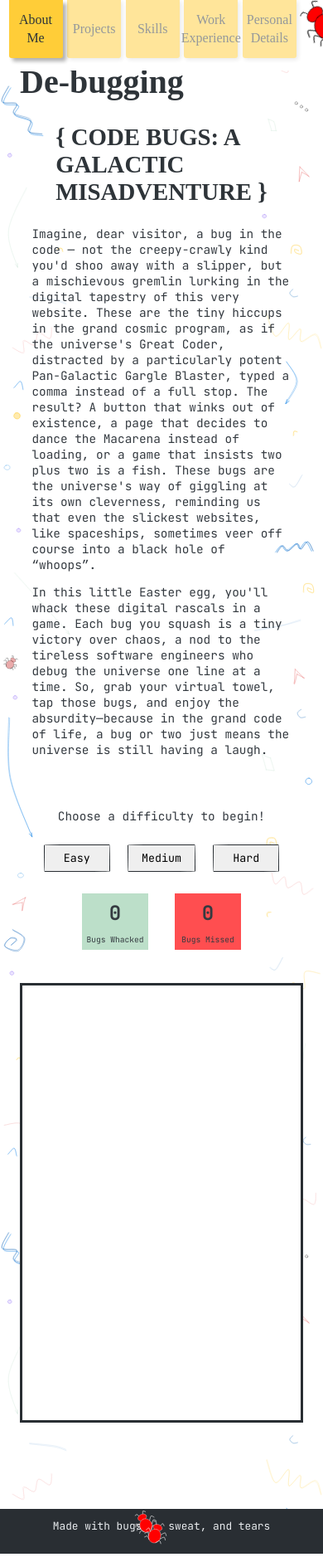
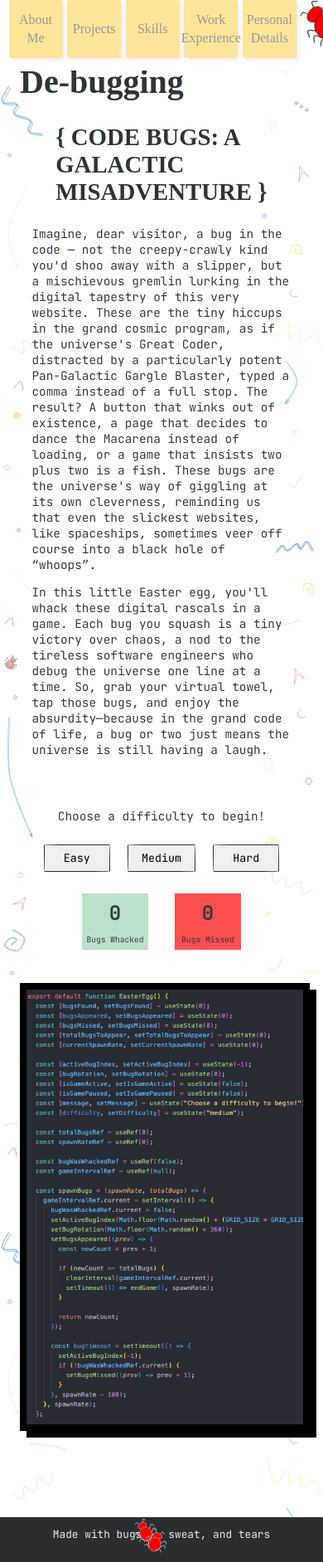
Before and after one commit to Natia-bit/personal-website, a Next.js app: page /easter-egg in a window 390 px wide. Shown: the whole page at 83% size. Built offline with nearby package versions, Linux system fonts and the light colour scheme; a web font is replaced by a local one.

Commit message:
added background to whack a bug and minor improvements (#4)

```diff
--- a/src/app/easter-egg/page.js
+++ b/src/app/easter-egg/page.js
@@ -165,7 +165,7 @@ export default function EasterEgg() {
                       className={styles.bugBounceIn}
                       style={{ transform: `rotate(${bugRotation}deg)` }}
                     >
-                      <Bug width={40} height={40} />
+                      <Bug width={40} height={40} outline="white" />
                     </div>
                   )}
                 </div>
@@ -226,88 +226,6 @@ export default function EasterEgg() {
             </div>
           </div>
         </div>
-        {/*
-        <div className={styles.gamePanel}>
-          <div className={styles.scoreBoard}>
-            <div className={styles.scoreText}>
-              Bugs Whacked:
-              <span className={styles.scoreFound}> {bugsFound}</span>
-            </div>
-            <div className={styles.scoreText}>
-              Bugs Missed:
-              <span className={styles.scoreMissed}> {bugsMissed}</span>
-            </div>
-          </div>
-
-          <div>
-            {!isGameActive ? (
-              <div className={styles.messageSection}>
-                <p className={styles.messageText}>{message}</p>
-                <div className={styles.buttonGroup}>
-                  {Object.keys(DIFFICULTY_SETTINGS).map((key) => (
-                    <button
-                      key={key}
-                      onClick={() => startGame(key)}
-                      className={`${styles.button} ${
-                        styles[
-                          `button${key.charAt(0).toUpperCase() + key.slice(1)}`
-                        ]
-                      } ${difficulty === key ? styles.buttonSelected : ""}`}
-                    >
-                      {DIFFICULTY_SETTINGS[key].label}
-                    </button>
-                  ))}
-                </div>
-              </div>
-            ) : (
-              <div className={styles.messageSection}>
-                <p className={styles.messageText}>
-                  {isGamePaused ? "Game Paused" : "Whack the bugs!"}
-                </p>
-                <div className={styles.buttonGroup}>
-                  <button
-                    onClick={isGamePaused ? resumeGame : pauseGame}
-                    className={`${styles.button} ${styles.buttonPause}`}
-                  >
-                    {isGamePaused ? "Resume" : "Pause"}
-                  </button>
-                  <button
-                    onClick={endGame}
-                    className={`${styles.button} ${styles.buttonEnd}`}
-                  >
-                    End Game
-                  </button>
-                </div>
-              </div>
-            )}
-          </div>
-
-          <div className={styles.test}>
-            <div
-              className={`${styles.gridContainer} ${
-                isGameActive && !isGamePaused ? "" : styles.gridCellDisabled
-              }`}
-              style={{ gridTemplateColumns: `repeat(${GRID_SIZE}, 1fr)` }}
-            >
-              {Array.from({ length: GRID_SIZE * GRID_SIZE }).map((_, index) => (
-                <div
-                  key={index}
-                  className={styles.gridCell}
-                  onClick={() => whackBug(index)}
-                >
-                  {activeBugIndex === index && (
-                    <div
-                      className={styles.bugBounceIn}
-                      style={{ transform: `rotate(${bugRotation}deg)` }}
-                    >
-                      <Bug width={40} height={40} />
-                    </div>
-                  )}
-                </div>
-              ))}
-            </div>
-          </div>
-        </div> */}
       </SectionCard>
     </div>
   );
--- a/src/app/easter-egg/page.module.css
+++ b/src/app/easter-egg/page.module.css
@@ -7,6 +7,9 @@
 .theGame {
   width: 750px;
   height: auto;
+  background: #ffffff;
+  border: 4px solid #000000;
+  box-shadow: 8px 8px 0 #000;
 }
 
 .panel {
@@ -74,14 +77,13 @@
 }
 
 .gridContainer {
-  /* background-image: url("https://placehold.co/1200x800/222222/cccccc?text=Code+Background");
+  background-image: url("../../../public/easter-egg/bug-code.png");
+  background-position-x: left;
   background-size: cover;
-  background-position: center; */
-  background: white;
   display: grid;
   gap: 0.25rem;
   padding: 0.5rem;
-  border: 3px solid var(--color-dark);
+  border: 4px solid #000;
 }
 
 .gamePanel {
@@ -99,24 +101,6 @@
   aspect-ratio: 1 / 1;
   transition: all 0.1s ease-in-out;
 }
-
-/* @keyframes bounce-in {
-  0% {
-    transform: scale(0);
-    opacity: 0;
-  }
-  50% {
-    transform: scale(1.2);
-    opacity: 1;
-  }
-  100% {
-    transform: scale(1);
-  }
-}
-
-.bug-bounce-in {
-  animation: bounce-in 0.5s ease-out forwards;
-} */
 
 @media (max-width: 768px) {
   .header {
@@ -170,4 +154,9 @@
   .gameState p {
     font-size: 0.9em;
   }
+
+  .gridContainer {
+    background-size: cover;
+    background-position-x: left;
+  }
 }
--- a/src/app/page.module.css
+++ b/src/app/page.module.css
@@ -15,10 +15,10 @@
   column-gap: 3rem;
 }
 
-.skillList > * {
+/* .skillList > * {
   break-inside: avoid;
   page-break-inside: avoid;
-}
+} */
 
 .experienceContainerWrapper {
   margin-left: auto;
--- a/src/components/layout/Navigation.js
+++ b/src/components/layout/Navigation.js
@@ -1,6 +1,7 @@
 "use client";
 import { useEffect, useState } from "react";
 import Link from "next/link";
+import { usePathname } from "next/navigation";
 import styles from "./Navigation.module.css";
 import Bug from "../common/Bug";
 
@@ -14,8 +15,14 @@ const sections = [
 
 export default function Navigation() {
   const [activeSection, setActiveSection] = useState("");
+  const pathname = usePathname();
 
   useEffect(() => {
+    if (pathname !== "/") {
+      setActiveSection("");
+      return;
+    }
+
     const handleScroll = () => {
       const offsets = sections.map(({ id }) => {
         const el = document.getElementById(id);
@@ -33,7 +40,7 @@ export default function Navigation() {
     window.addEventListener("scroll", handleScroll, { passive: true });
     handleScroll();
     return () => window.removeEventListener("scroll", handleScroll);
-  }, []);
+  }, [pathname]);
 
   return (
     <ul className={styles.navList}>
@@ -48,7 +55,7 @@ export default function Navigation() {
         </li>
       ))}
 
-      <Link href="/easter-egg" className={styles.test}>
+      <Link href="/easter-egg" className={styles.easterEgg}>
         <div className={styles.glitchWrapper}>
           <Bug width={60} height={60} className={styles.bug} />
         </div>
--- a/src/components/layout/Navigation.module.css
+++ b/src/components/layout/Navigation.module.css
@@ -3,6 +3,7 @@
   display: flex;
   flex-direction: column;
   list-style: none;
+  cursor: pointer !important;
 }
 
 .navItem {
@@ -19,6 +20,15 @@
 
 .navItem {
   transition: all 0.3s ease;
+}
+
+.navList {
+  cursor: pointer;
+}
+
+.navItem:hover,
+.navItem:hover a {
+  cursor: pointer !important;
 }
 
 .navItem a {
@@ -71,11 +81,12 @@
   opacity: 0.7;
 }
 
-.test {
+.easterEgg {
   transform: rotate(45deg);
   z-index: 10;
   width: 35%;
   margin-top: 20px;
+  cursor: pointer;
 }
 
 .glitchWrapper {
@@ -162,14 +173,11 @@
     transform: none;
     background: var(--color-secondery);
     height: 70px;
-
     padding: 0 3px;
     min-width: 45px;
     max-width: 65px;
-
     box-sizing: border-box;
     box-shadow: 2px 2px 5px rgba(33, 33, 33, 0.5);
-
     border-bottom-left-radius: 3px;
     border-bottom-right-radius: 3px;
   }
@@ -184,6 +192,7 @@
     font-size: 16px;
     color: var(--color-text-header);
     align-items: center;
+    cursor: pointer;
   }
 
   .navList .navItem.active {
@@ -197,9 +206,10 @@
     opacity: 0.5;
   }
 
-  .test {
+  .easterEgg {
     transform: rotate(-20deg);
     width: 16px;
     margin-top: 0px;
+    cursor: pointer;
   }
 }
```
Also changed, not shown: public/easter-egg/bug-code.png (added), 1 other file (tests, documents, lock files or other folders).
